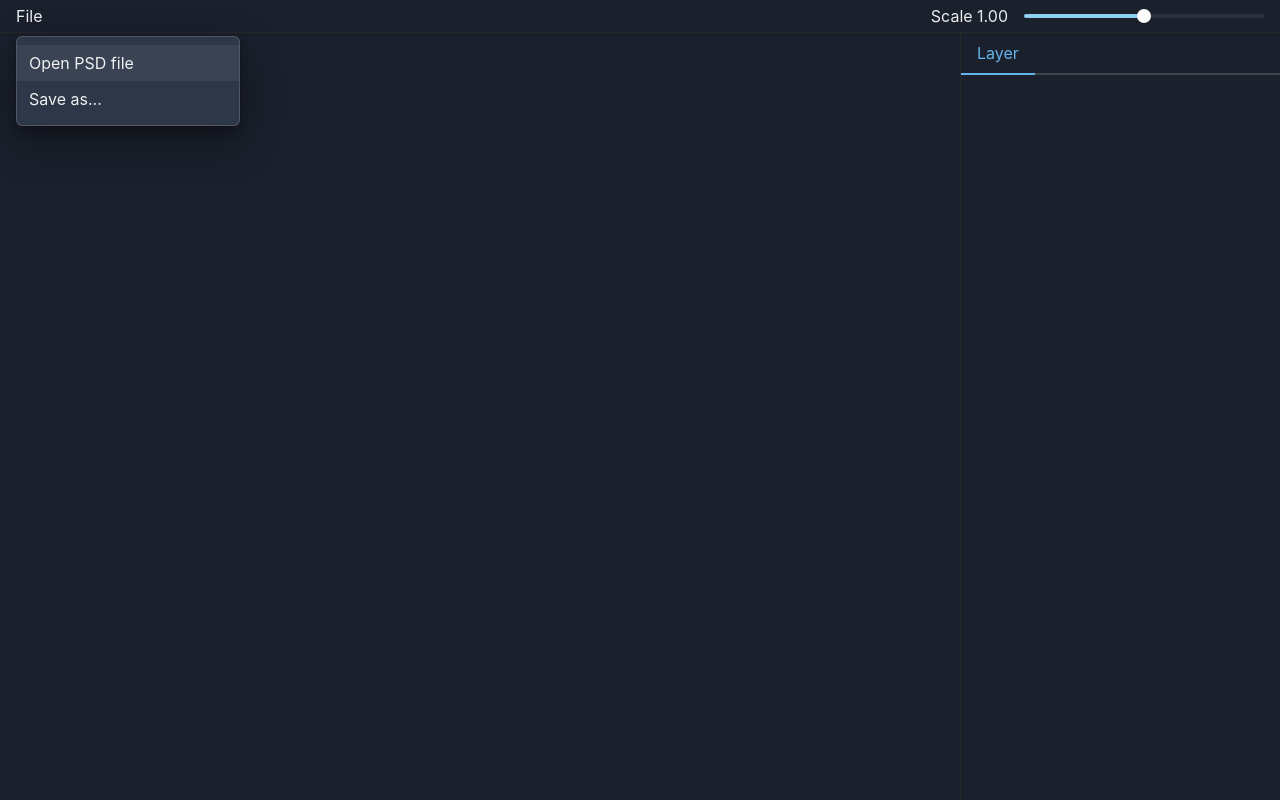
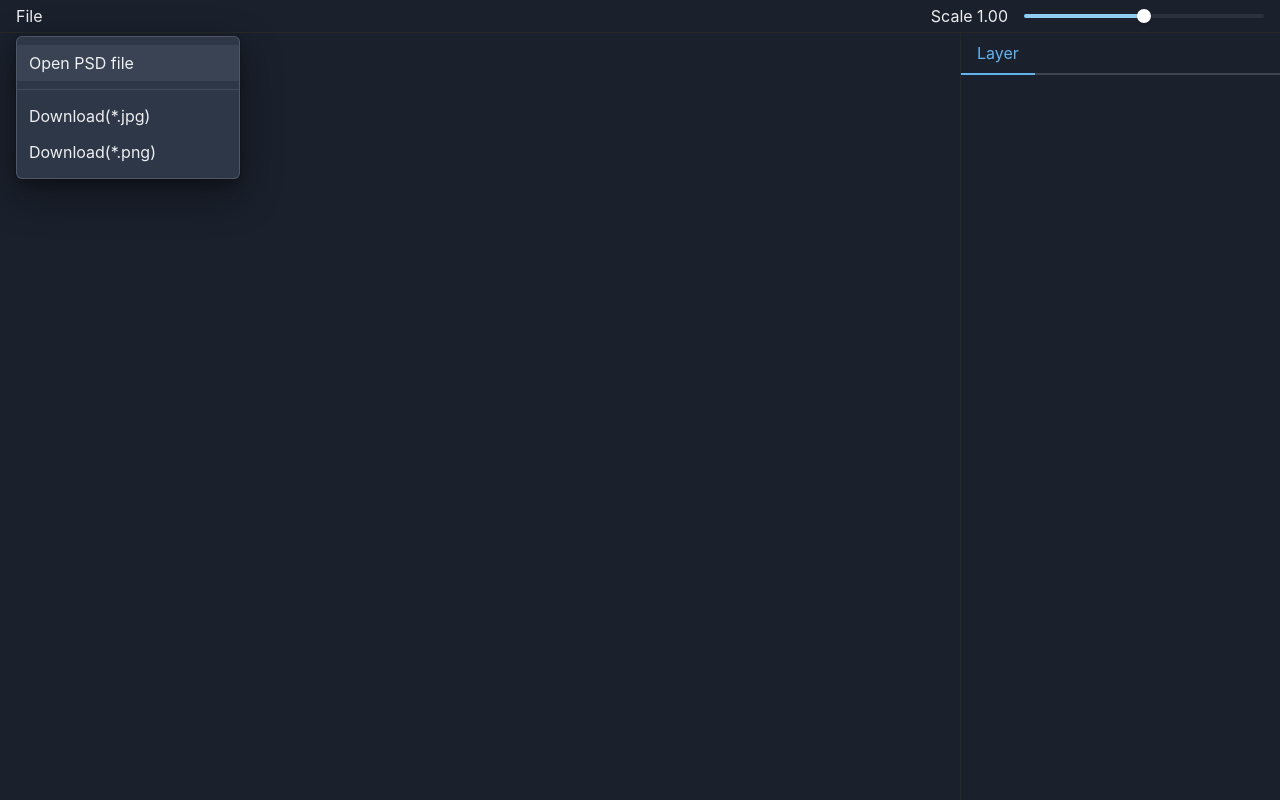
Before and after one commit to to-journey/psd-editor, a React (Vite) app: page / in a window 1280 px wide. Both pictures are taken after a click on the button "File". Built offline with nearby package versions, Linux system fonts and the light colour scheme.

Commit message:
feat: impl-save-function

```diff
--- a/src/App.jsx
+++ b/src/App.jsx
@@ -1,5 +1,5 @@
 import { Icon, ViewIcon, ViewOffIcon } from '@chakra-ui/icons';
-import { Box, Flex, Input, Menu, MenuButton, MenuItem, MenuList, Slider, SliderFilledTrack, SliderThumb, SliderTrack, Tab, TabList, TabPanel, TabPanels, Tabs, Text } from '@chakra-ui/react';
+import { Box, Flex, Input, Menu, MenuButton, MenuDivider, MenuItem, MenuList, Slider, SliderFilledTrack, SliderThumb, SliderTrack, Tab, TabList, TabPanel, TabPanels, Tabs, Text } from '@chakra-ui/react';
 import { Buffer } from 'buffer';
 import _ from 'lodash';
 import PSD from 'psd3';
@@ -204,6 +204,13 @@ function App() {
       };
       reader.readAsArrayBuffer(file);
     }
+  }
+
+  function handleDownload(format) {
+    const link = document.createElement('a');
+    link.href = canvasRef.current.toDataURL(format);
+    link.download = `canvas_image.${format === 'image/jpeg' ? 'jpg' : 'png'}`;
+    link.click();
   }
 
   const handleImageOpen = async (id) => {
@@ -441,7 +448,9 @@ function App() {
           </MenuButton>
           <MenuList>
             <MenuItem onClick={handleFileOpen}>Open PSD file</MenuItem>
-            <MenuItem>Save as...</MenuItem>
+            <MenuDivider />
+            <MenuItem onClick={() => handleDownload('image/jpeg')}>Download(*.jpg)</MenuItem>
+            <MenuItem onClick={() => handleDownload('image/png')}>Download(*.png)</MenuItem>
           </MenuList>
         </Menu>
         <Flex gap={4} align='center'>
```
